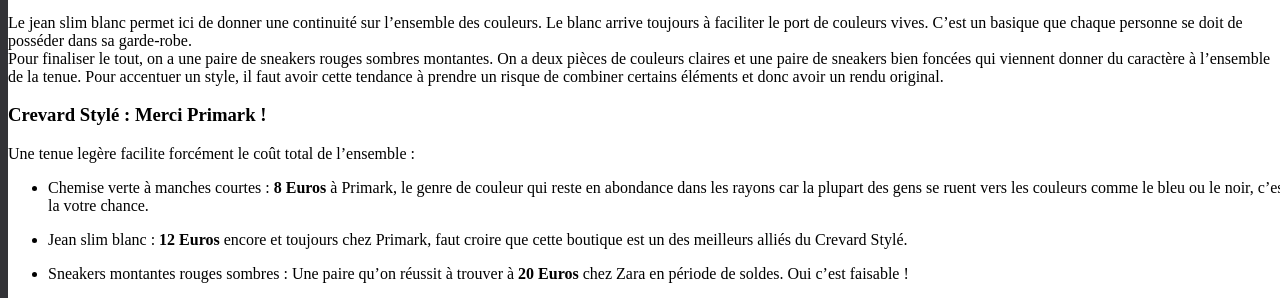
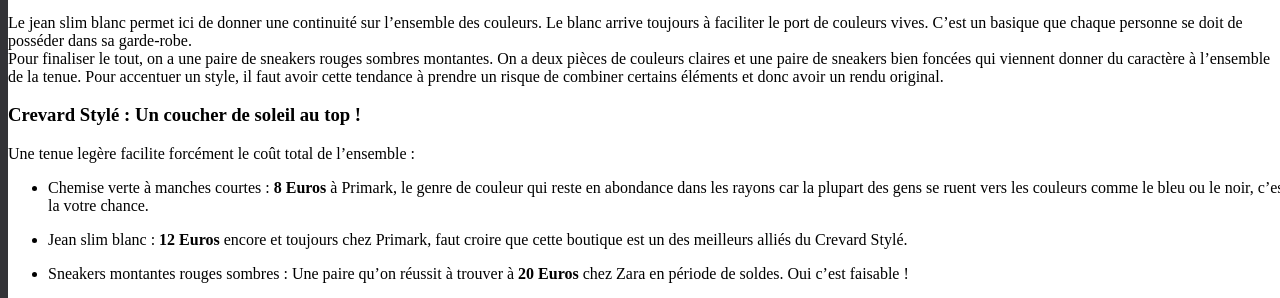
Before and after one commit to darkh2/darkh2.github.io, a Jekyll site: the page built from _posts/2017-10-30-Summer-Sunset.md, in a window 1280 px wide and 900 px high, scrolled down 2558 px. Shown: the part 156-454 px from the top of the window. Built offline with Jekyll 4.4.1, drawn with Linux system fonts in a browser that asks for light colours; comment, search, counter and statistics services are not loaded.

Commit message:
Create 2017-10-30-Summer-Sunset.md

```diff
--- a/_posts/2017-10-30-Summer-Sunset.md
+++ b/_posts/2017-10-30-Summer-Sunset.md
@@ -24,7 +24,7 @@ La meilleure solution serait de rester sur des chemises à manches longues et jo
 Le jean slim blanc permet ici de donner une continuité sur l'ensemble des couleurs. Le blanc arrive toujours à faciliter le port de couleurs vives. C'est un basique que chaque personne se doit de posséder dans sa garde-robe.
 Pour finaliser le tout, on a une paire de sneakers rouges sombres montantes. On a deux pièces de couleurs claires et une paire de sneakers bien foncées qui viennent donner du caractère à l'ensemble de la tenue. Pour accentuer un style, il faut avoir cette tendance à prendre un risque de combiner certains éléments et donc avoir un rendu original.
 
-### Crevard Stylé : Merci Primark !
+### Crevard Stylé : Un coucher de soleil au top !
 
 Une tenue legère facilite forcément le coût total de l'ensemble :
 
```
